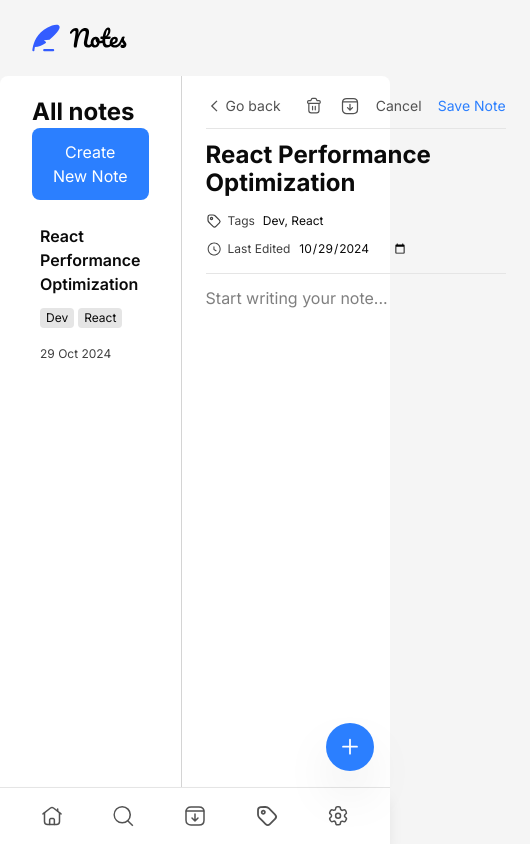
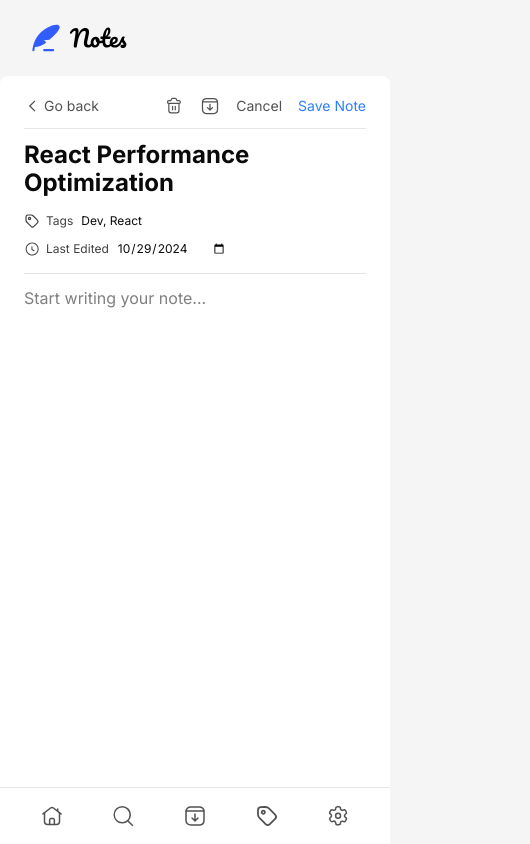
Before and after one commit to sarrietav-dev/notes, a Next.js app: page /notes/1 in a window 390 px wide. Shown: the whole page, 530 px wide, since content can reach past the window. Built offline with nearby package versions, Linux system fonts and the light colour scheme.

Commit message:
fix mobile layout

```diff
--- a/app/(app)/notes/layout.tsx
+++ b/app/(app)/notes/layout.tsx
@@ -1,15 +1,24 @@
+"use client";
+
 import { IconPlus } from "@/components/icons";
 import Button from "@/components/ui/button/button";
 import Link from "next/link";
+import { usePathname } from "next/navigation";
 
 export default function NotesLayout({ children }: { children: React.ReactNode }) {
+  const pathname = usePathname();
+  const isNotesHome = pathname === '/notes';
+  const shouldShowSidebar = isNotesHome || pathname.includes('/notes/');
+
   return (
     <div className="flex grow">
-      <div className="flex flex-col border-r border-r-neutral-300 px-8 py-5">
+      <div className={`flex flex-col border-r border-r-neutral-300 px-8 py-5 ${!isNotesHome ? 'hidden lg:flex' : 'grow lg:grow-0'
+        }`}>
         <h1 className="text-neutral-950 text-2xl font-bold lg:hidden">All notes</h1>
         <Link
           href="/notes/new"
           aria-label="Create new note"
+          className="hidden lg:block"
         >
           <Button variant="primary">Create New Note</Button>
         </Link>
@@ -36,7 +45,8 @@ export default function NotesLayout({ children }: { children: React.ReactNode })
           </li>
         </ul>
       </div>
-      <div className="grow">{children}</div>
+      <div className={`grow ${isNotesHome && "hidden lg:block"}`}>{children}</div>
+      {isNotesHome && (
         <Link
           href="/notes/new"
           aria-label="Create new note"
@@ -44,6 +54,7 @@ export default function NotesLayout({ children }: { children: React.ReactNode })
         >
           <IconPlus className="fill-white size-7 " />
         </Link>
+      )}
     </div>
   );
 }
--- a/app/(app)/notes/new/layout.tsx
+++ b/app/(app)/notes/new/layout.tsx
@@ -1,6 +1,3 @@
-import { IconArchive, IconDelete } from "@/components/icons";
-import Button from "@/components/ui/button/button";
-
 export default function NewNoteLayout({ children }: { children: React.ReactNode }) {
   return (
     <div className="flex h-full">
--- a/features/notes/components/notes-form.tsx
+++ b/features/notes/components/notes-form.tsx
@@ -56,7 +56,7 @@ export default function NoteForm({ note, onSubmit, onCancel, onDelete, onArchive
   return (
     <form className="flex flex-col gap-3 grow" aria-labelledby="note-title" onSubmit={handleSubmit}>
       <div className="border-b border-neutral-200 flex pb-3 lg:hidden">
-        <Link href="/" className="mr-auto flex items-center gap-1">
+        <Link href="/notes" className="mr-auto flex items-center gap-1">
           <IconArrowLeft className="size-4 fill-neutral-600" />
           <span className="text-sm text-neutral-600">Go back</span>
         </Link>
```
Lines whose indentation alone changed are shown as unchanged.
